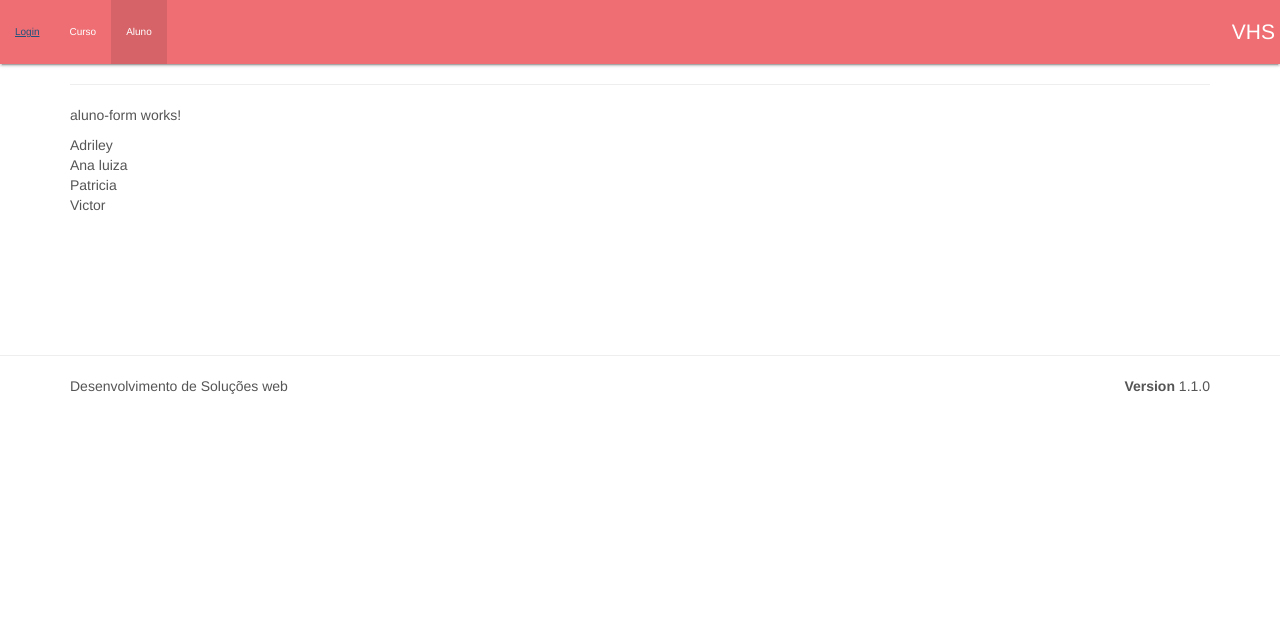
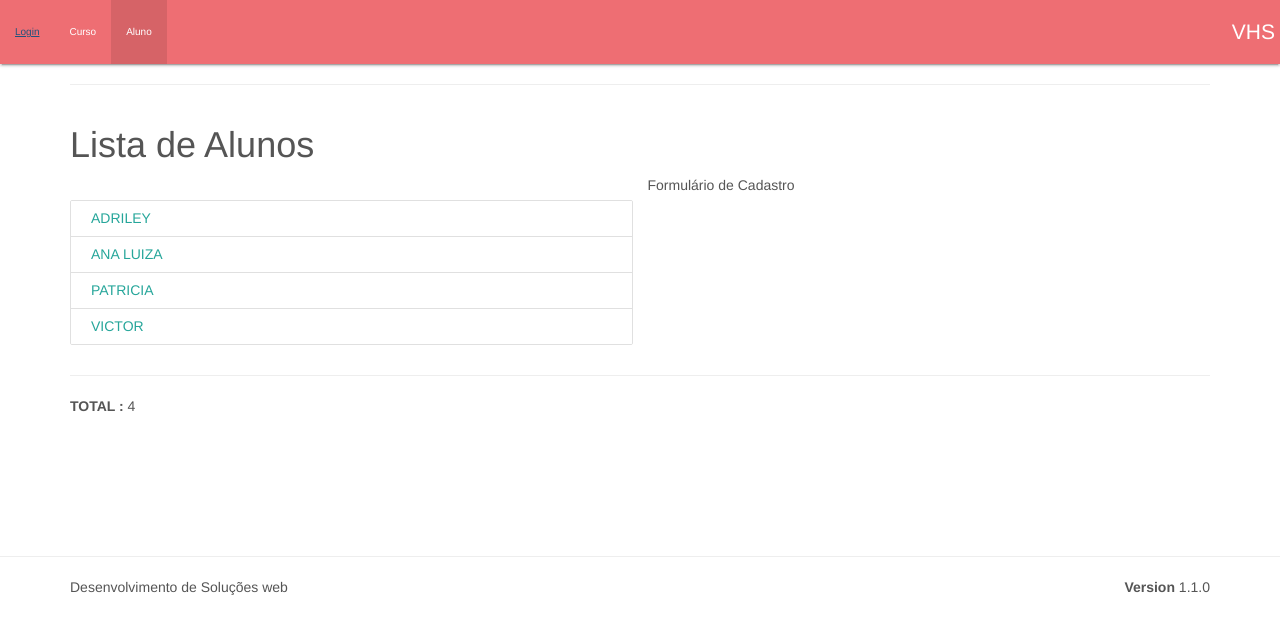
Before and after one commit to adrileydev/AppDev, an Angular app in the folder dev01/: page /alunos/1/editar in a window 1280 px wide. Shown: the top 634 px of the page. Built offline with nearby package versions, Linux system fonts and the light colour scheme.

Commit message:
DETALHE ALUNOS
DETALHE ALUNOS

```diff
--- a/dev01/src/app/aluno/aluno-detalhes/aluno-detalhes.component.html
+++ b/dev01/src/app/aluno/aluno-detalhes/aluno-detalhes.component.html
@@ -1,3 +1,10 @@
-<p>
-  aluno-detalhes works!
-</p>
+<h3>
+  Dados do Aluno
+</h3>
+
+
+
+<ul class="collection with-header">
+    <li class="collection-item"> <b>Nome:</b> {{aluno.Nome|uppercase}}</li>
+    <li class="collection-item">   <b>E-Mail</b> {{aluno.Email}}</li>
+  </ul>
--- a/dev01/src/app/aluno/aluno-detalhes/aluno-detalhes.component.ts
+++ b/dev01/src/app/aluno/aluno-detalhes/aluno-detalhes.component.ts
@@ -1,3 +1,6 @@
+import { AlunoServicesService } from './../aluno-services.service';
+import { ActivatedRoute } from '@angular/router';
+import { Subscription } from 'rxjs/Rx';
 import { Component, OnInit } from '@angular/core';
 
 @Component({
@@ -6,10 +9,26 @@ import { Component, OnInit } from '@angular/core';
   styleUrls: ['./aluno-detalhes.component.css']
 })
 export class AlunoDetalhesComponent implements OnInit {
+  aluno: any;
+   inscricao: Subscription;
 
-  constructor() { }
+  constructor( private route: ActivatedRoute,
+               private alunoServicesService: AlunoServicesService ) {
+
+   }
 
   ngOnInit() {
+    this.inscricao = this.route.params.subscribe(
+      (params: any) => {
+        let id = params['id'];
+        this.aluno = this.alunoServicesService.getAluno(id);
+      }
+    );
+  }
+
+  // tslint:disable-next-line:use-life-cycle-interface
+  ngOnDestroy() {
+   this.inscricao.unsubscribe();
   }
 
 }
--- a/dev01/src/app/aluno/aluno-form/aluno-form.component.html
+++ b/dev01/src/app/aluno/aluno-form/aluno-form.component.html
@@ -1,3 +1,3 @@
 <p>
-  aluno-form works!
+  Formulário de Cadastro
 </p>
--- a/dev01/src/app/aluno/aluno-form/aluno-form.component.ts
+++ b/dev01/src/app/aluno/aluno-form/aluno-form.component.ts
@@ -1,4 +1,7 @@
 import { Component, OnInit } from '@angular/core';
+import { Subscription } from 'rxjs/Rx';
+import { ActivatedRoute, Router } from '@angular/router';
+import { ServicoCursoService } from '../../servicos/servico-curso.service';
 
 @Component({
   selector: 'app-aluno-form',
@@ -7,9 +10,30 @@ import { Component, OnInit } from '@angular/core';
 })
 export class AlunoFormComponent implements OnInit {
 
-  constructor() { }
+  id: number;
+  curso: any;
+  inscricao: Subscription;
+  constructor(private route: ActivatedRoute,
+             private servicoCursoService: ServicoCursoService,
+             private router: Router ) {
+
+  }
 
   ngOnInit() {
+    this.inscricao =  this.route.params.subscribe(
+      (params: any) => {
+    this.id = params['id'];
+    this.curso = this.servicoCursoService.getCurso(this.id = params['id']);
+
+     if (this.curso == null){
+        this.router.navigate(['/erro']);
+     }
+    });
+  }
+  // tslint:disable-next-line:use-life-cycle-interface
+  ngOnDestroy() {
+    this.inscricao.unsubscribe();
+
   }
 
 }
--- a/dev01/src/app/aluno/aluno-services.service.ts
+++ b/dev01/src/app/aluno/aluno-services.service.ts
@@ -10,10 +10,22 @@ export class AlunoServicesService {
   getAlunos() {
     this.alunos = [
       new Aluno(1, 'Adriley', 'adriey@terra.com'),
-      new Aluno(1, 'Ana luiza', 'Ana@terra.com'),
-      new Aluno(1, 'Patricia', 'Patricia@terra.com'),
-      new Aluno(1, 'Victor ', 'Victor@terra.com')
+      new Aluno(2, 'Ana luiza', 'Ana@terra.com'),
+      new Aluno(3, 'Patricia', 'Patricia@terra.com'),
+      new Aluno(4, 'Victor ', 'Victor@terra.com')
     ];
     return this.alunos;
   }
+
+  getAluno(id: number){
+    let alunos = this.getAlunos();
+    for(let i = 0; i < alunos.length; i ++ ){
+      let aluno = alunos[i];
+      if(aluno.id == id){
+        return aluno;
+      }
+     }
+    return null;
+
+  }
 }
--- a/dev01/src/app/aluno/aluno.component.html
+++ b/dev01/src/app/aluno/aluno.component.html
@@ -1,6 +1,19 @@
-  <router-outlet></router-outlet>
+<h1>
+  Lista de Alunos
+</h1>
+<div class="row">
+  <div class="col s6">
+   <br>
+    <div class="collection">
+      <a class="collection-item" *ngFor="let aluno of alunos" [routerLink]="[aluno.id]" alt>
+        {{aluno.Nome | uppercase}}</a>
+    </div>
+  </div>
 
 
-<div *ngFor= "let a of alunos">
- {{a.Nome}}
+<div class="col s6">
+    <router-outlet></router-outlet>
+  </div>
 </div>
+<hr>
+<b> TOTAL : </b>{{alunos.length}}
--- a/dev01/src/app/app.routing.module.ts
+++ b/dev01/src/app/app.routing.module.ts
@@ -8,11 +8,11 @@ import { Routes, RouterModule } from '@angular/router';
 import { ModuleWithProviders } from '@angular/core';
 
 const appRoutes: Routes = [
-  {path: 'login', component: LoginComponent },
-  {path: 'cursos', component: CursoComponent },
+  {path: 'login', component: LoginComponent }
+ /* {path: 'cursos', component: CursoComponent },
   {path: 'curso/:id', component: DetalheCursoComponent },
   {path: '', component: HomeComponent },
-  {path: 'erro', component: ErrosComponent}
+  {path: 'erro', component: ErrosComponent}*/
 ];
 
 
--- a/dev01/src/app/curso/detalhe-curso/detalhe-curso.component.ts
+++ b/dev01/src/app/curso/detalhe-curso/detalhe-curso.component.ts
@@ -27,7 +27,7 @@ export class DetalheCursoComponent implements OnInit {
     this.id = params['id'];
     this.curso = this.servicoCursoService.getCurso(this.id = params['id']);
 
-     if(this.curso == null){
+     if (this.curso == null){
         this.router.navigate(['/erro']);
      }
     });
```
Also changed, not shown: dev01/src/app/aluno/aluno.component.ts (+2 -6 lines), dev01/src/app/aluno/aluno.component.css (deleted).
